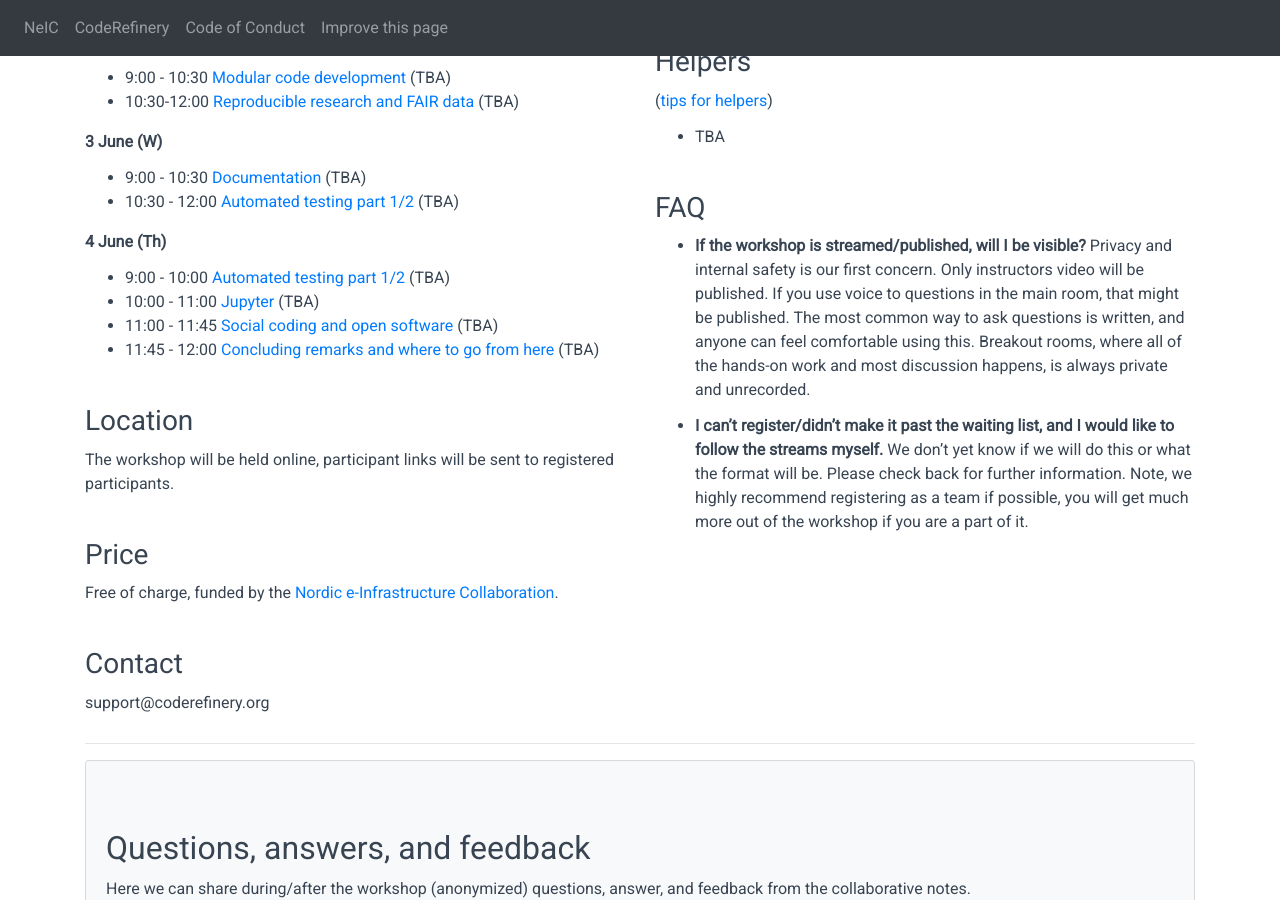
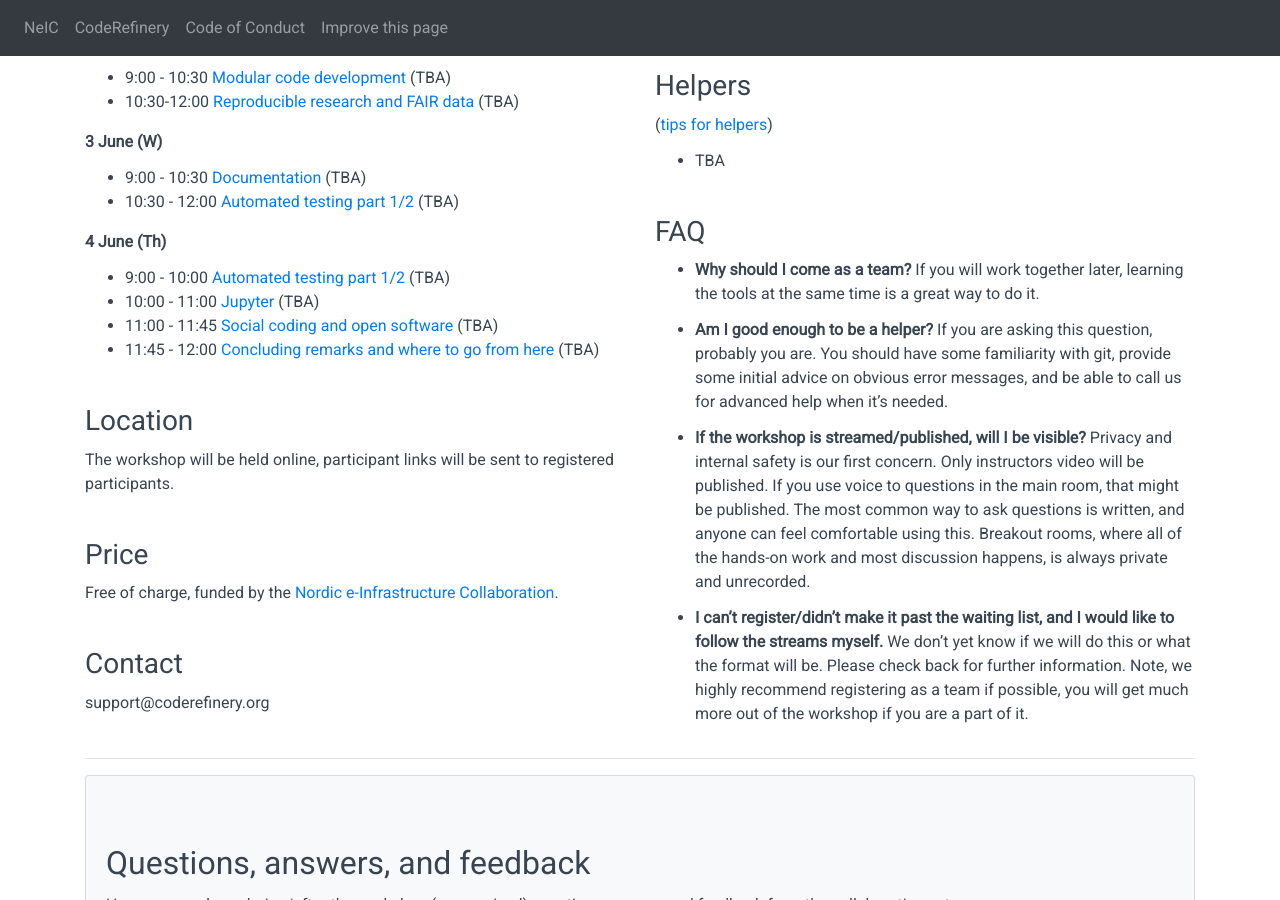
Before and after one commit to eglerean/2020-05-25-online, a Jekyll site: the page built from index.md, in a window 1280 px wide and 900 px high, scrolled down 1978 px. Built offline with Jekyll 4.4.1, drawn with Linux system fonts in a browser that asks for light colours; comment, search, counter and statistics services are not loaded; some of the changed text lies outside the part shown.

Commit message:
More info/FAQs on teams

```diff
--- a/right_column.md
+++ b/right_column.md
@@ -32,15 +32,16 @@ We are normally limited by number of helpers, thus:
 - Or you can register as a helper.  If you are somewhat comfortable
   with these tools, you can be a helper! (see below)
 - Register as a team, one helper and 4-6 learners.
-  - We will accept all complete teams
-  - This is a great opportunity to bring your friends and colleagues
-    and prepare for the future together.
+  - We will accept all complete teams.
+  - Everyone on the team must register separately.
   - Decide some team name, and when registering, everone enter this
     same name so that we can link you together.
   - During the exercise sessions in breakout rooms, the helper has
     primary responsibility for their group's hands-on exercises.
     Still, instructors drop by to check and help
     as needed, so don't worry if you don't know everything.
+  - This is a great opportunity to bring your friends and colleagues
+    and prepare for the future together.
 
 If you've been to a CodeRefinery before and have used git some after
 that, you are definitely capable of being a helper.  If you routinely
@@ -88,6 +89,14 @@ Python.
 
 ### FAQ
 
+* **Why should I come as a team?**  If you will work together later,
+  learning the tools at the same time is a great way to do it.
+
+* **Am I good enough to be a helper?**  If you are asking this
+  question, probably you are.  You should have some familiarity with
+  git, provide some initial advice on obvious error messages, and
+  be able to call us for advanced help when it's needed.
+
 * **If the workshop is streamed/published, will I be visible?**
   Privacy and internal safety is our first concern.  Only instructors
   video will be published.  If you use voice to questions in the main room,
```
